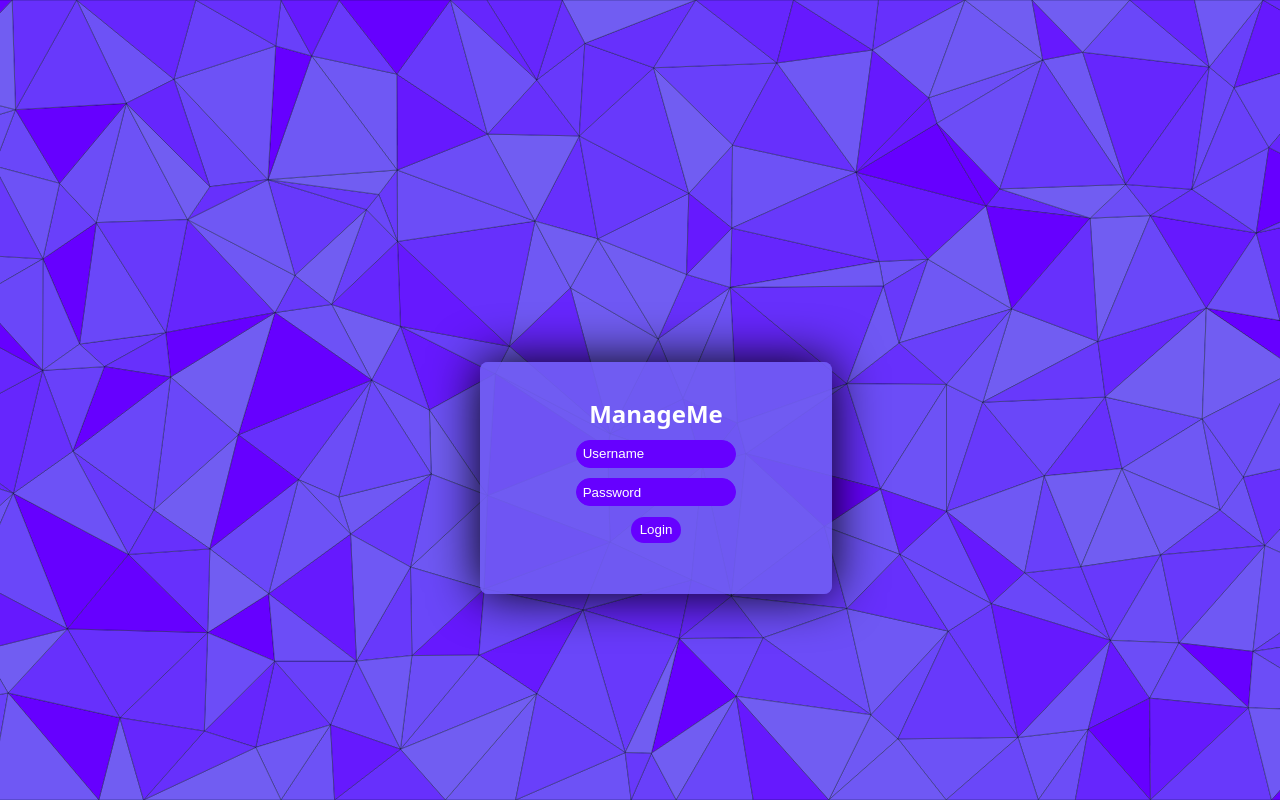
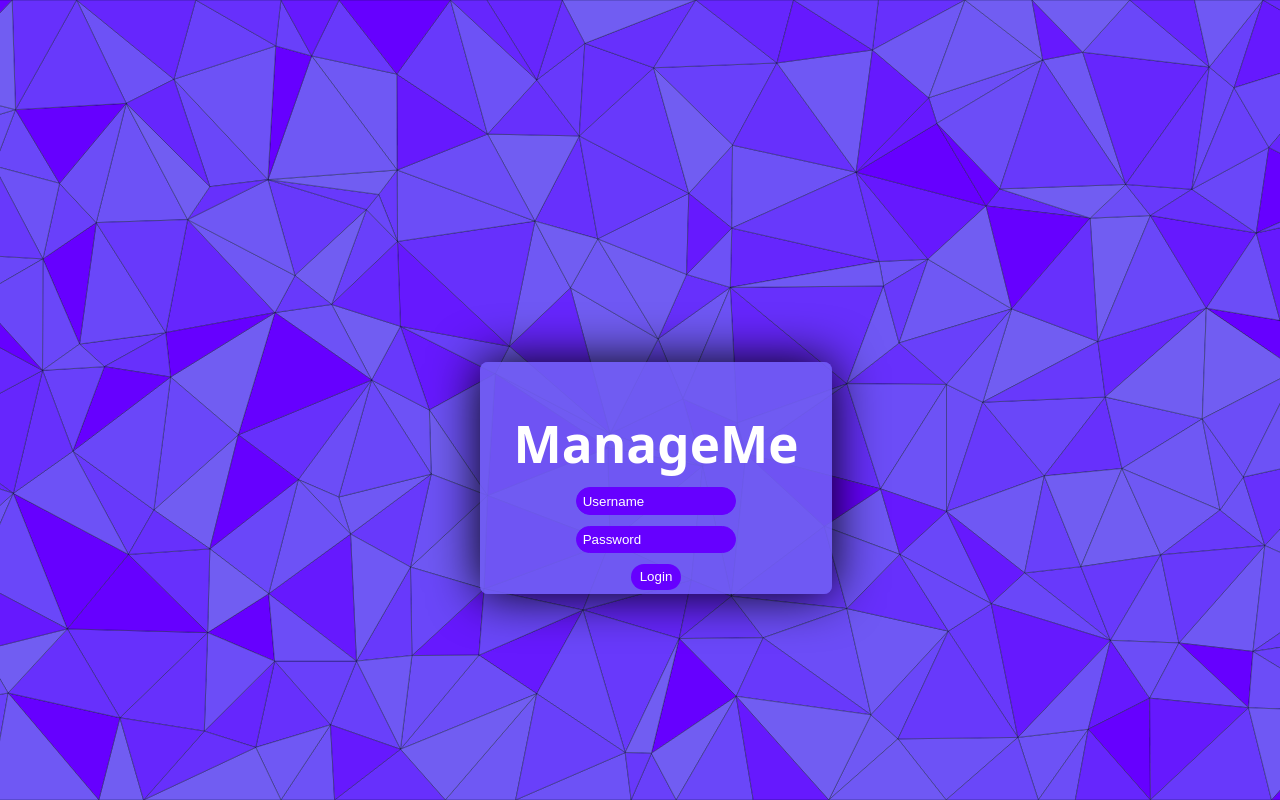
Before and after one commit to elfadog/my_favourite_students, a React (Create React App) app in the folder manageme/: page / in a window 1280 px wide. Built offline with nearby package versions, Linux system fonts and the light colour scheme.

Commit message:
Update Login.css
made the heading change on size of page

```diff
--- a/manageme/src/Pages/Dashboard/login/Login.css
+++ b/manageme/src/Pages/Dashboard/login/Login.css
@@ -31,10 +31,12 @@ body {
   height: 25vh; /* Set height to 25% of the viewport height */
   margin: 0 auto;
   color: white;
+  justify-content: center;
 }
 
 .login-box h2 {
   margin-bottom: 3%; /* Use relative percentage for margin */
+  font-size: 4vw;
 }
 
 .form-group {
```
